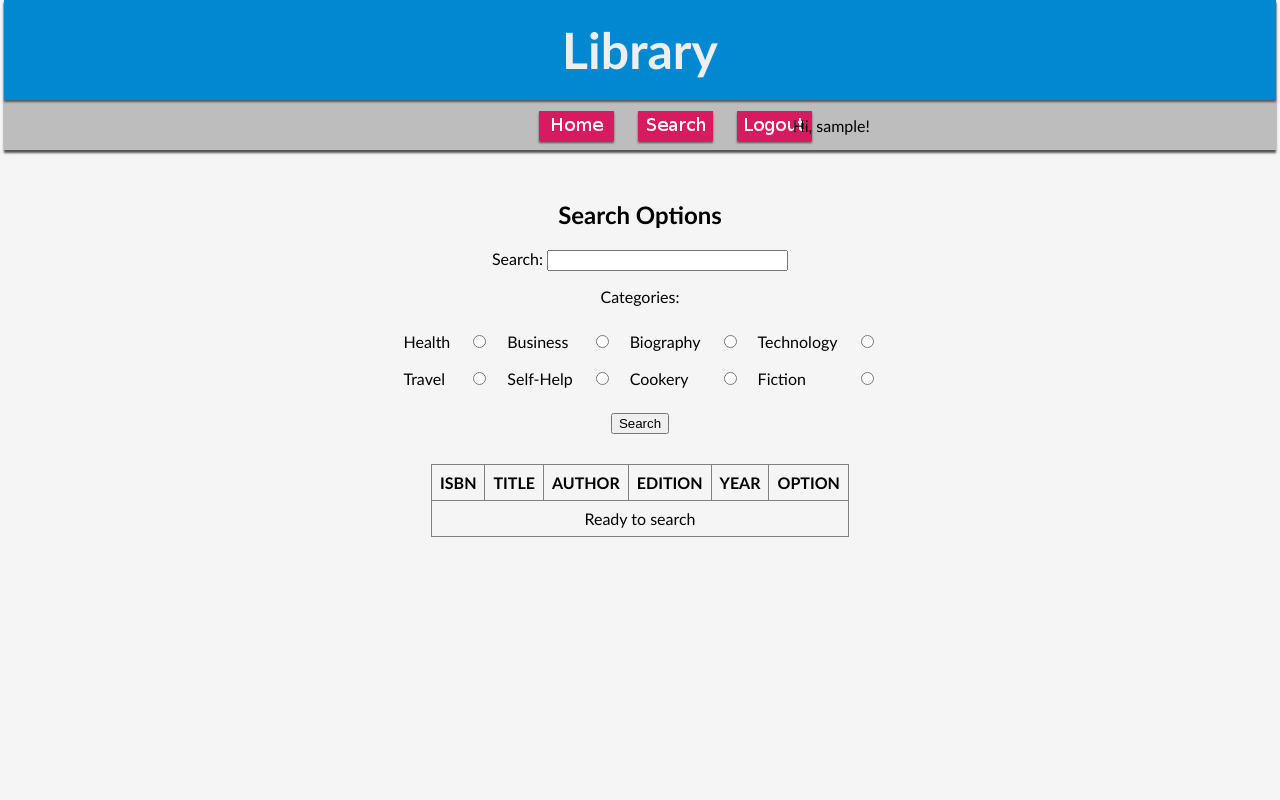
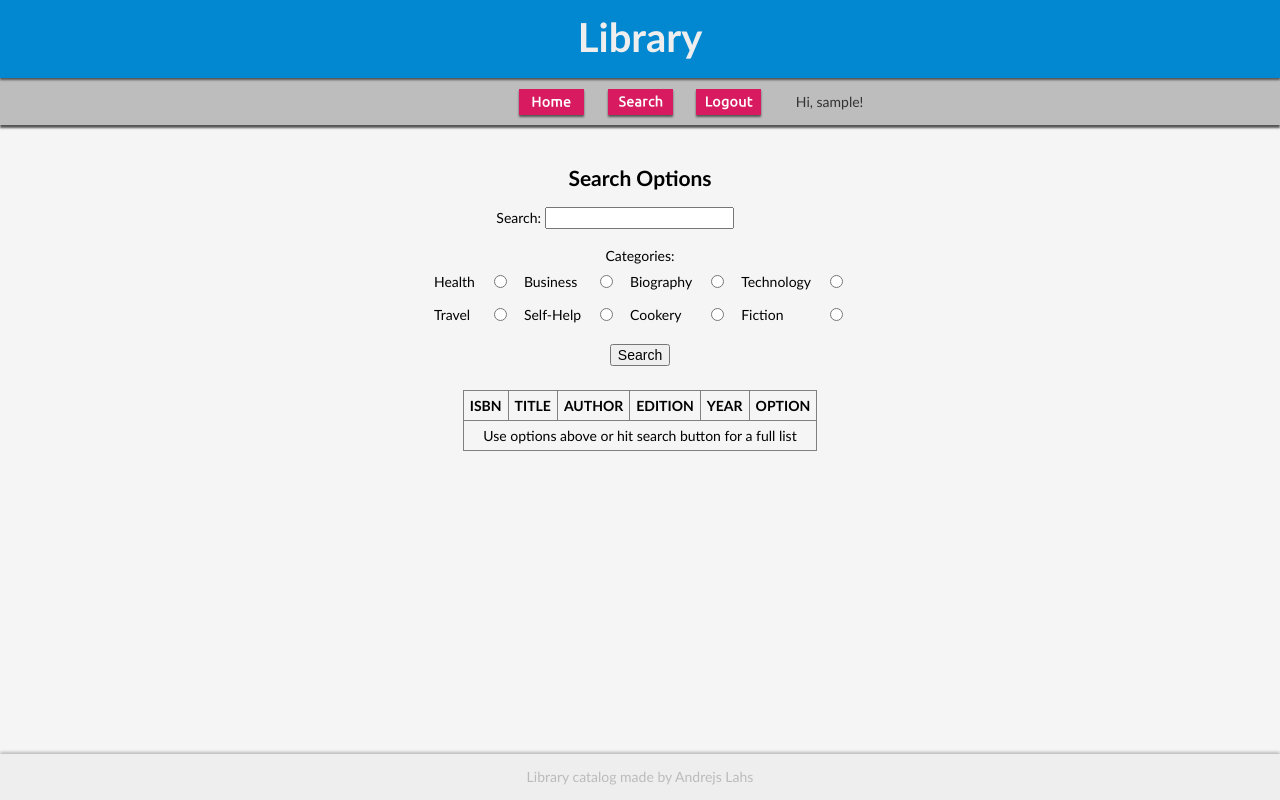
Before and after one commit to gusar/WebDev, a PHP site: page /search.php in a window 1280 px wide. Run offline with PHP 8.4, Linux system fonts and the light colour scheme; the visitor is signed in with stand-in values (Sample User, id 1).

Commit message:
fix menu, add footer, minor adjustments

```diff
--- /dev/null
+++ b/WebDevA/footer.php
@@ -0,0 +1,5 @@
+	<div id="footer">
+		<footer>
+			Library catalog made by Andrejs Lahs
+		</footer>
+	</div>
--- a/WebDevA/header.php
+++ b/WebDevA/header.php
@@ -1,28 +1,20 @@
-<!DOCTYPE html>
-<html>
-<head>
-	<title>Library</title>
-	<link rel="stylesheet" type="text/css" href="library.css">
-</head>
-<body>
-
 	<div id="header">
 		<div id="header_top">
 			<strong id="heading">Library</strong>
+			<div id="hi">
+				<?php
+					session_start();
+					if (isset($_SESSION['loggedin']) && $_SESSION['loggedin'] == true) {
+	   				echo "Hi, " . $_SESSION['user'] . "!";
+					}
+				?>
+			</div>
 		</div>
 
 		<div id="header_menu">
-			<a href="index.php"><img class="buttons" src="index.png" alt="Home Page"></a>
-			<a href="search.php"><img class="buttons" src="search.png" alt="Search"></a>
-			<a href="logout.php"><img class="buttons" src="logout.png" alt="Logout"></a>
+			<a href="index.php"><img class="buttons" src="index.png" width="65" height="26" alt="Home Page"></a>
+			<a href="search.php"><img class="buttons" src="search.png" width="65" height="26" alt="Search"></a>
+			<a href="logout.php"><img class="buttons" src="logout.png" width="65" height="26" alt="Logout"></a>
 		</div>
 
-		<div id="hi">
-				<?php
-					session_start();
-					if (isset($_SESSION['loggedin']) && $_SESSION['loggedin'] == true) {
-   					echo "Hi, " . $_SESSION['user'] . "!";
-					}
-				?>
-		</div>
 	</div>
--- a/WebDevA/library.css
+++ b/WebDevA/library.css
@@ -1,56 +1,65 @@
 body {
+	font-size: 14px;
 	background-color: #f5f5f5;
 	font-family: "Trebuchet MS", Helvetica, sans-serif;
-	margin-left: 4px;
-	margin-right: 4px;
-	margin-top: 0px;
-	margin-bottom: 0px;
+	margin: 0;
+	padding: 0;
+	height: 100%;
+}
+
+td, th {
+	padding: 6px;
+}
+
+#container {
+	min-height: 100%;
+	position: relative;
+}
+
+input {
+	font-size: 14px;
 }
 
 fieldset {
-	text-align: left;
-	margin-left: auto;
-	margin-right: auto;
 	width: 13%;
-}
-
-#search-form {
 	margin-right: auto;
 	margin-left: auto;
-}
-
-#search-table {
 	text-align: left;
-	margin-left: auto;
-	margin-right: auto;
-}
-
-#search-results {
-	border-collapse: collapse;
-	text-align: center;
-	margin-left: auto;
-	margin-right: auto;
-	margin-top: 10px;
-}
-
-#table-nav {
-	text-align: center;
-	margin-left: auto;
-	margin-right: auto;
-	margin-top: 10px;
-}
-
-#search-button {
-	margin-top: 15px;
-	margin-bottom: 20px;
 }
 
 #hi {
+	font-size: 14px;
+	color: #333333;
 	width: 200px;
-	margin-left: 62%;
-	margin-top: 16px;
-	position: relative;
+	margin-left: 57%;
+	padding-top: 32px;
+}
 
+#header_menu {
+	margin-right: auto;
+	margin-left: auto;
+	text-align: center;
+	margin-top: 11px;
+	width: 100%;
+}
+
+#header {
+	margin-bottom: 40px;
+	width: 100%;
+	height: 125px;
+	background-color: #bdbdbd;
+	box-shadow: 0px 3px 2px #555555;
+}
+
+#header_top {
+	padding-top: 13px;
+	font-size: 40px;
+	width: 100%;
+	height: 65px;
+	color: #EEEEEE;
+	text-align: center;
+	background-color: #0288d1;
+	box-shadow: 0px 2px 2px #555555;
 }
 
 .buttons {
@@ -59,34 +68,51 @@ fieldset {
 	margin-right: 10px;
 }
 
-#header_menu {
-	width: 24%;
-	margin-top: 11px;
-	margin-left: 41.0%;
-	position: absolute;
+#body, #reg-submit {
+	text-align: center;
 }
 
-#header {
-	margin-bottom: 50px;
-	width: 100%;
-	height: 150px;
-	background-color: #bdbdbd;
-	box-shadow: 0px 3px 2px #555555;
+#body {
+	padding-bottom: 40px;
 }
 
-#header_top {
-	padding-top: 20px;
-	font-size: 50px;
-	width: 100%;
-	height: 80px;
-	color: #EEEEEE;
-	text-align: center;
-	background-color: #0288d1;
-	box-shadow: 0px 2px 2px #555555;
+#search-results, #table-nav {
+	margin-right: auto;
+	margin-left: auto;
 }
 
-td, th {
-	padding: 8px;
+#rlink {
+	margin-left: 2px;
+	border-top: 5px;
+}
+
+#search-table, #register-table {
+	margin-right: auto;
+	margin-left: auto;
+	text-align: left;
+}
+
+#reg-submit {
+	padding-top: 20px;
+}
+
+#search-results {
+	border-collapse: collapse;
+}
+
+#table-nav, #search-results {
+	text-align: center;
+	margin-top: 12px;
+}
+
+#search-button {
+	margin-top: 12px;
+	margin-bottom: 12px;
+}
+
+#search-field {
+	margin-bottom: 18px;
+	margin-right: 50px;
 }
 
 #results {
@@ -98,33 +124,6 @@ td, th {
 	margin-right: auto;
 }
 
-.body-home, #register-form, #search-options, #login-div {
-	text-align: center;
-}
-
-#body-logout {
-	width: 30%;
-	margin-left: 35%;
-	text-align: center;
-}
-
-#register {
-	margin-left: auto;
-	margin-right: auto;
-}
-
-#register-table {
-	border: 0px;
-	text-align: left;
-	margin-left: auto;
-	margin-right: auto;
-}
-
-#reg-submit {
-	text-align: center;
-	padding-top: 20px;
-}
-
 #button {
 	margin-top: 5px;
 	margin-bottom: 5px;
@@ -133,11 +132,17 @@ td, th {
 	height: 25px;
 	background: #EEEEEE;
 	font-weight: bold;
-	font-size: 15px
+	font-size: 14px
 }
 
-#rlink {
-	margin-left: 2px;
-	border-left: 6px;
-	border-top: 5px;
+footer {
+	background-color: #EEEEEE;
+	position: absolute;
+	bottom: 0;
+	width: 100%;
+	height: 32px;
+	text-align: center;
+	color: #BBBBBB;
+	padding-top: 14px;
+	box-shadow: 0px -2px 3px #BBBBBB;
 }
--- a/WebDevA/search.php
+++ b/WebDevA/search.php
@@ -1,13 +1,23 @@
-<?php include("header.php"); ?>
-	<div id="search-options">
+<!DOCTYPE html>
+<html>
+<head>
+	<title>Library search</title>
+	<link rel="stylesheet" type="text/css" href="library.css">
+	<meta charset="UTF-8">
+	<?php include("header.php"); ?>
+</head>
+<body>
+<div id="containter">
+
+	<div id="body">
 		<?php include("checksession.php"); ?>
 
 		<h2>Search Options</h2>
 
 		<form id="search-form" method="GET" action="search.php">
 			Search:
-			<input name="search" type="text" size="27"></input>
-			<p>Categories:</p>
+			<input id="search-field" name="search" type="text" size="20"></input>
+			<br>Categories:<br>
 		<table id="search-table" border="0">
 			<tr>
 				<td>Health</td><td>
@@ -32,9 +42,8 @@
 		</table>
 		<input id="search-button" type="submit" name="submit" value="Search">
 		</form>
-	</div>
 
-	<div id="body-search">
+	<div>
 		<table id="search-results" border="1" border-collapse="collapse">
 		<tr><th>ISBN</th>
 		<th>TITLE</th>
@@ -44,6 +53,9 @@
 		<th>OPTION</th></tr>
 		<?php include("searchSQL.php"); ?>
 	</div>
+	</div>
 
+	<?php include("footer.php"); ?>
+</div>
 </body>
 </html>
--- a/WebDevA/searchSQL.php
+++ b/WebDevA/searchSQL.php
@@ -1,6 +1,6 @@
 <?php
 if(!isset($_GET['search']) && !isset($_GET['s'])) {
-	echo '<tr><td colspan="6">Ready to search</td></tr>';
+	echo '<tr><td colspan="6">Use options above or hit search button for a full list</td></tr>';
 	echo "</table>";
 }
 
```
Also changed, not shown: WebDevA/index.php (+12 -1 lines), WebDevA/login.php (+13 -2 lines), WebDevA/logout.php (+12 -1 lines), WebDevA/register.php (+14 -2 lines), WebDevA/index.png, WebDevA/login.png (deleted), WebDevA/logout.png, WebDevA/search.png.
